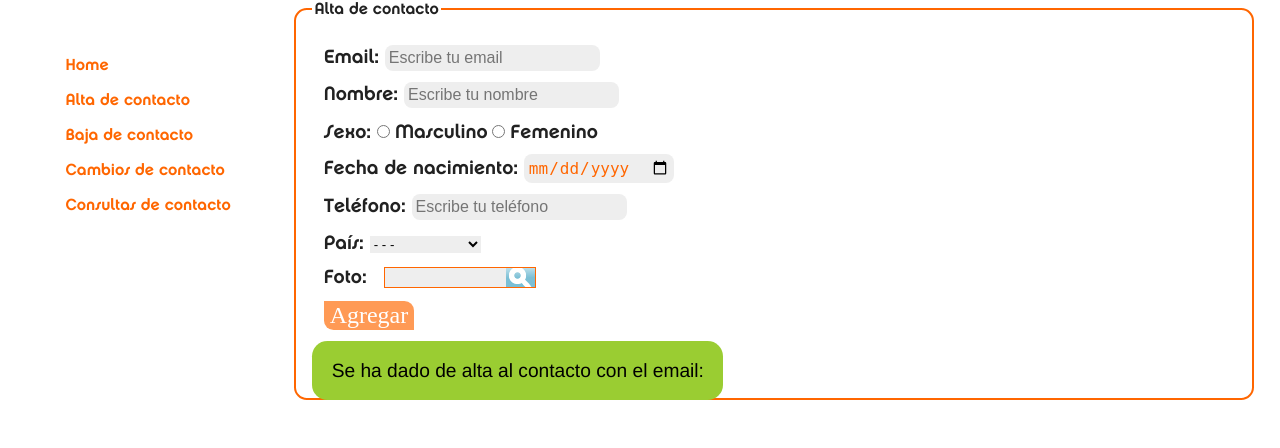
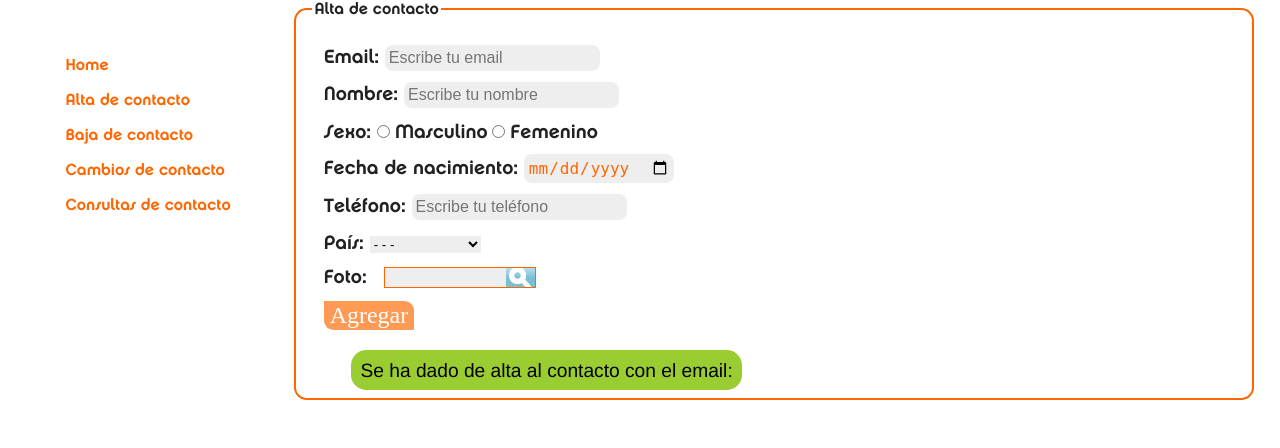
Before and after one commit to VzqzAlfred/PHP, a PHP site: the page made by Parte1/App1-PHP/index.php in a window 1280 px wide. Shown: the part 85-533 px from the top of the page. Run offline with PHP 8.4, Linux system fonts and the light colour scheme; data comes from the database, SQL or seed files in the repository.

Commit message:
Se agregaron estilos

```diff
--- a/Parte1/App1-PHP/CSS/mis-contactos.css
+++ b/Parte1/App1-PHP/CSS/mis-contactos.css
@@ -163,5 +163,6 @@ ul{
     color: #000;
     font-family: Helvetica, Verdana;
     font-size: 1.2em;
-    padding: 1em;
+    padding: .5em;
+    margin-left: 2em;
 }
```
Also changed, not shown: Parte1/App1-PHP/img/pictures/gabo@gmail.com.jpg (added).
